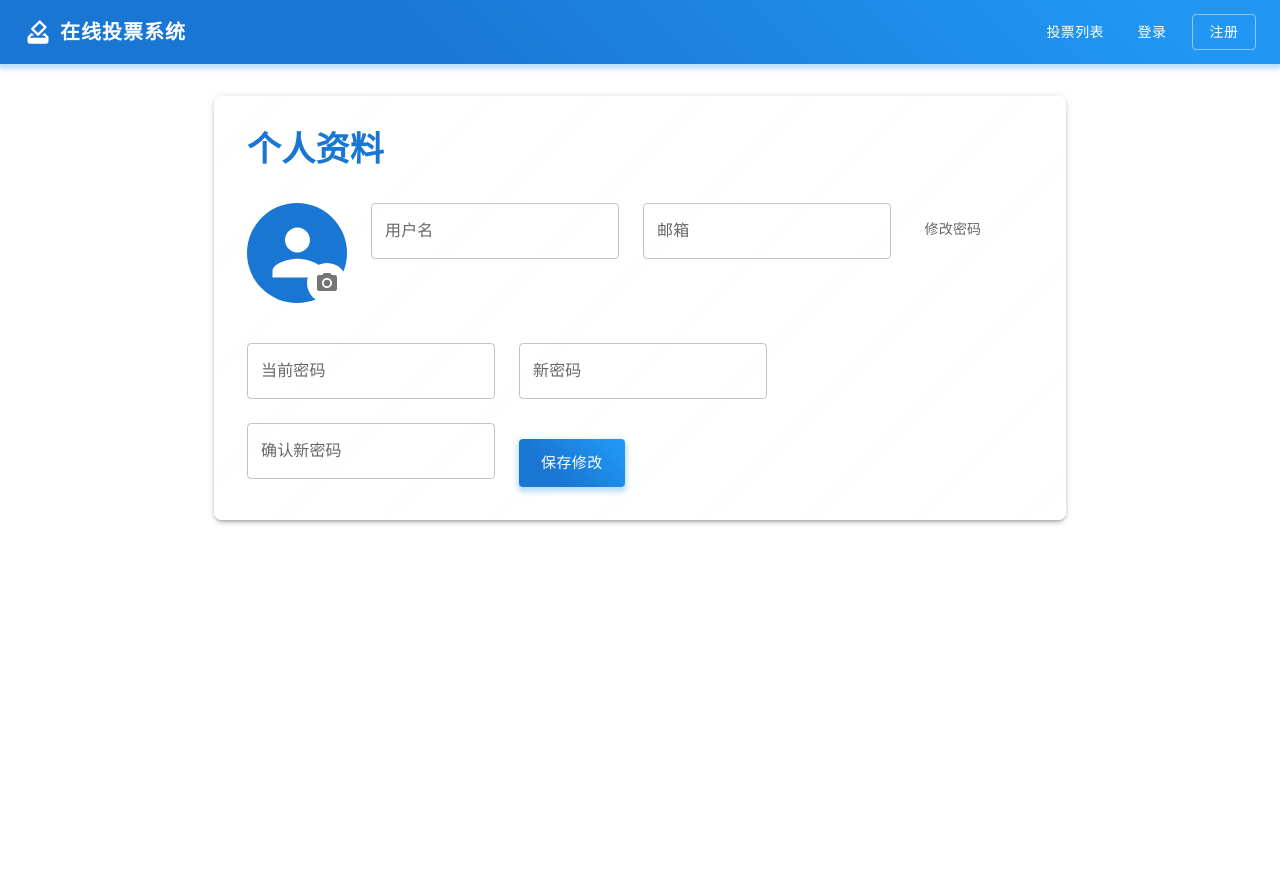
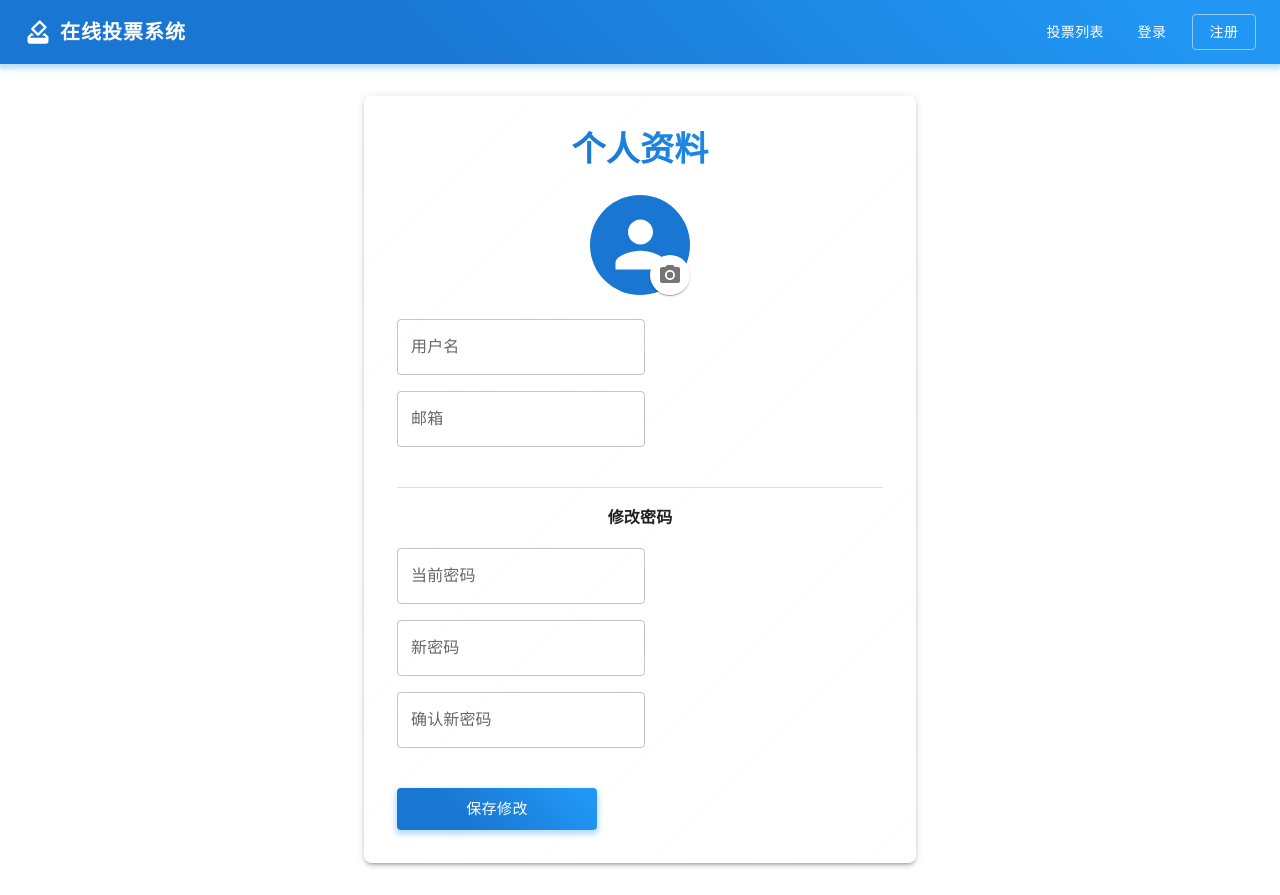
Before and after one commit to Xlawy/vote-system, a Next.js app in the folder voting-system-frontend/: page /profile in a window 1280 px wide. Before the commit the page ends 800 px from the top, so only its background shows below. Built offline with nearby package versions, Linux system fonts and the light colour scheme; no server answers.

Commit message:
修改了个人资料修改界面

```diff
--- a/voting-system-frontend/package.json
+++ b/voting-system-frontend/package.json
@@ -15,6 +15,8 @@
     "@mui/icons-material": "^7.0.2",
     "@mui/material": "^7.0.2",
     "@mui/x-date-pickers": "^7.29.2",
+    "@radix-ui/react-avatar": "^1.1.9",
+    "@radix-ui/react-label": "^2.1.6",
     "@tailwindcss/postcss": "^4.1.4",
     "@tanstack/react-query": "^5.74.3",
     "axios": "^1.8.4",
--- a/voting-system-frontend/src/app/profile/page.tsx
+++ b/voting-system-frontend/src/app/profile/page.tsx
@@ -113,17 +113,18 @@ export default function ProfilePage() {
   };
 
   return (
-    <Container maxWidth="md" sx={{ py: 4 }}>
+    <Container maxWidth="sm" sx={{ py: 4 }}>
       <Paper
         elevation={3}
         sx={{
-          p: 4,
+          p: { xs: 2, sm: 4 },
           borderRadius: 2,
           background: 'linear-gradient(135deg, rgba(255,255,255,0.9) 0%, rgba(255,255,255,0.95) 100%)',
           backdropFilter: 'blur(10px)',
           border: '1px solid rgba(255,255,255,0.3)',
         }}
       >
+        {/* 标题在头像上方 */}
         <Typography
           variant="h4"
           component="h1"
@@ -133,22 +134,21 @@ export default function ProfilePage() {
             background: 'linear-gradient(45deg, #1976d2 30%, #2196f3 90%)',
             WebkitBackgroundClip: 'text',
             WebkitTextFillColor: 'transparent',
-            mb: 4,
+            mb: 3,
+            textAlign: 'center',
           }}
         >
           个人资料
         </Typography>
-
-        <Box component="form" onSubmit={handleSubmit} noValidate>
-          <Grid container spacing={3}>
-            <Grid item xs={12} sx={{ display: 'flex', justifyContent: 'center', mb: 2 }}>
+        {/* 头像单独一行，最上面居中 */}
+        <Box sx={{ display: 'flex', justifyContent: 'center', mb: 3 }}>
           <Box sx={{ position: 'relative' }}>
             <Avatar
               sx={{
                 width: 100,
                 height: 100,
                 bgcolor: 'primary.main',
-                    fontSize: '2.5rem',
+                fontSize: '3rem',
               }}
             >
               {user?.username.charAt(0).toUpperCase()}
@@ -160,14 +160,19 @@ export default function ProfilePage() {
                 right: 0,
                 bgcolor: 'background.paper',
                 '&:hover': { bgcolor: 'background.paper' },
+                boxShadow: 1,
               }}
             >
               <PhotoCamera />
             </IconButton>
           </Box>
-            </Grid>
-
+        </Box>
+        <Box component="form" onSubmit={handleSubmit} noValidate>
+          <Grid container spacing={3}>
+            {/* 第二行：用户名和邮箱 */}
             <Grid item xs={12}>
+              <Grid container spacing={2}>
+                <Grid item xs={12} md={6}>
                   <TextField
                     fullWidth
                     label="用户名"
@@ -178,8 +183,7 @@ export default function ProfilePage() {
                     helperText={errors.username}
                   />
                 </Grid>
-
-            <Grid item xs={12}>
+                <Grid item xs={12} md={6}>
                   <TextField
                     fullWidth
                     label="邮箱"
@@ -191,16 +195,16 @@ export default function ProfilePage() {
                     helperText={errors.email}
                   />
                 </Grid>
-
+              </Grid>
+            </Grid>
+            {/* 第三行：密码修改 */}
             <Grid item xs={12}>
-              <Divider sx={{ my: 2 }}>
-                <Typography variant="body2" color="text.secondary">
+              <Divider sx={{ my: 2 }} />
+              <Typography variant="subtitle1" sx={{ fontWeight: 600, mb: 2, textAlign: 'center' }}>
                 修改密码
               </Typography>
-              </Divider>
-            </Grid>
-
-            <Grid item xs={12}>
+              <Grid container spacing={2}>
+                <Grid item xs={12} md={4}>
                   <TextField
                     fullWidth
                     label="当前密码"
@@ -212,8 +216,7 @@ export default function ProfilePage() {
                     helperText={errors.currentPassword}
                   />
                 </Grid>
-
-            <Grid item xs={12}>
+                <Grid item xs={12} md={4}>
                   <TextField
                     fullWidth
                     label="新密码"
@@ -225,8 +228,7 @@ export default function ProfilePage() {
                     helperText={errors.newPassword}
                   />
                 </Grid>
-
-            <Grid item xs={12}>
+                <Grid item xs={12} md={4}>
                   <TextField
                     fullWidth
                     label="确认新密码"
@@ -238,22 +240,24 @@ export default function ProfilePage() {
                     helperText={errors.confirmPassword}
                   />
                 </Grid>
-
+              </Grid>
+            </Grid>
+            {/* 第四行：保存按钮 */}
             <Grid item xs={12}>
+              <Box sx={{ display: 'flex', justifyContent: 'center', mt: 2 }}>
                 <Button
                   type="submit"
                   variant="contained"
                   size="large"
-                fullWidth
                   sx={{
-                  mt: 2,
-                  height: 48,
+                    width: 200,
                     background: 'linear-gradient(45deg, #1976d2 30%, #2196f3 90%)',
                     boxShadow: '0 3px 5px 2px rgba(33, 150, 243, .3)',
                   }}
                 >
                   保存修改
                 </Button>
+              </Box>
             </Grid>
           </Grid>
         </Box>
```
Also changed, not shown: 1 other file (tests, documents, lock files or other folders). Lines whose indentation alone changed are shown as unchanged.
